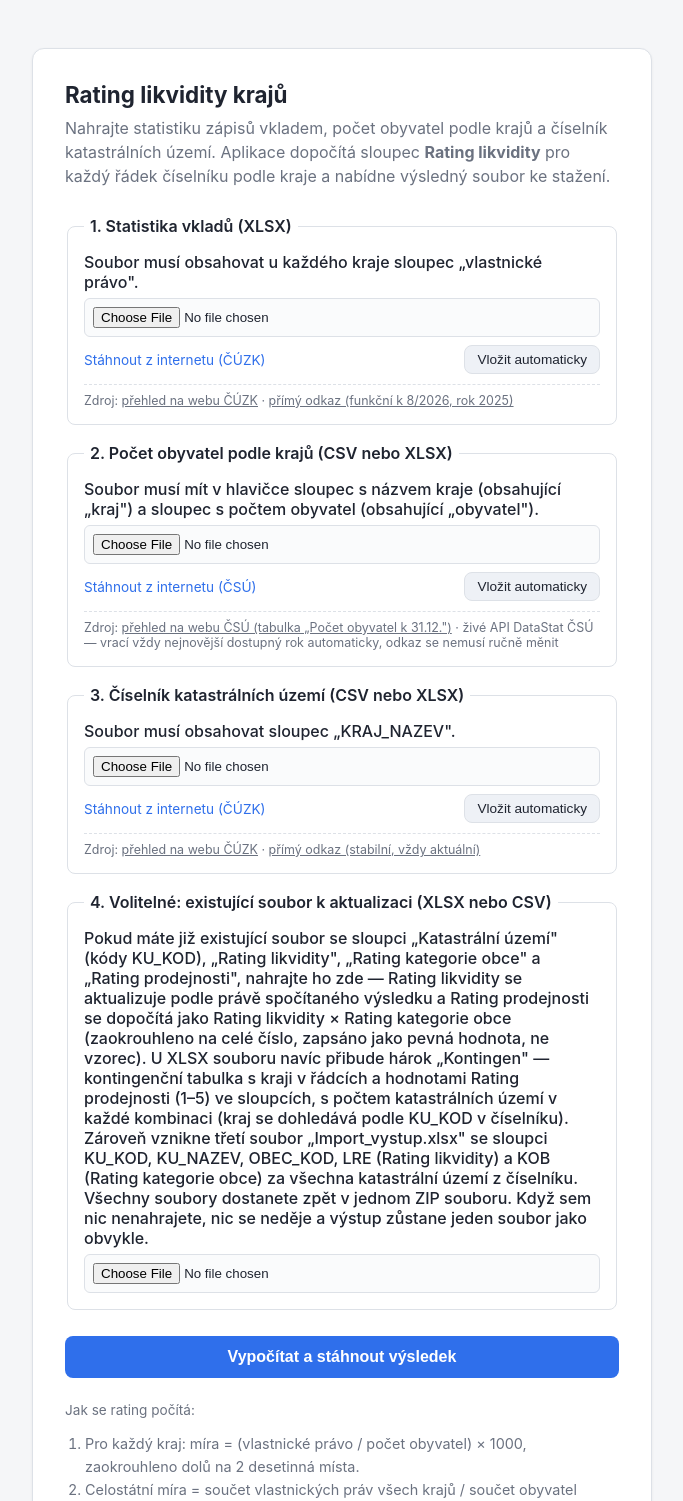
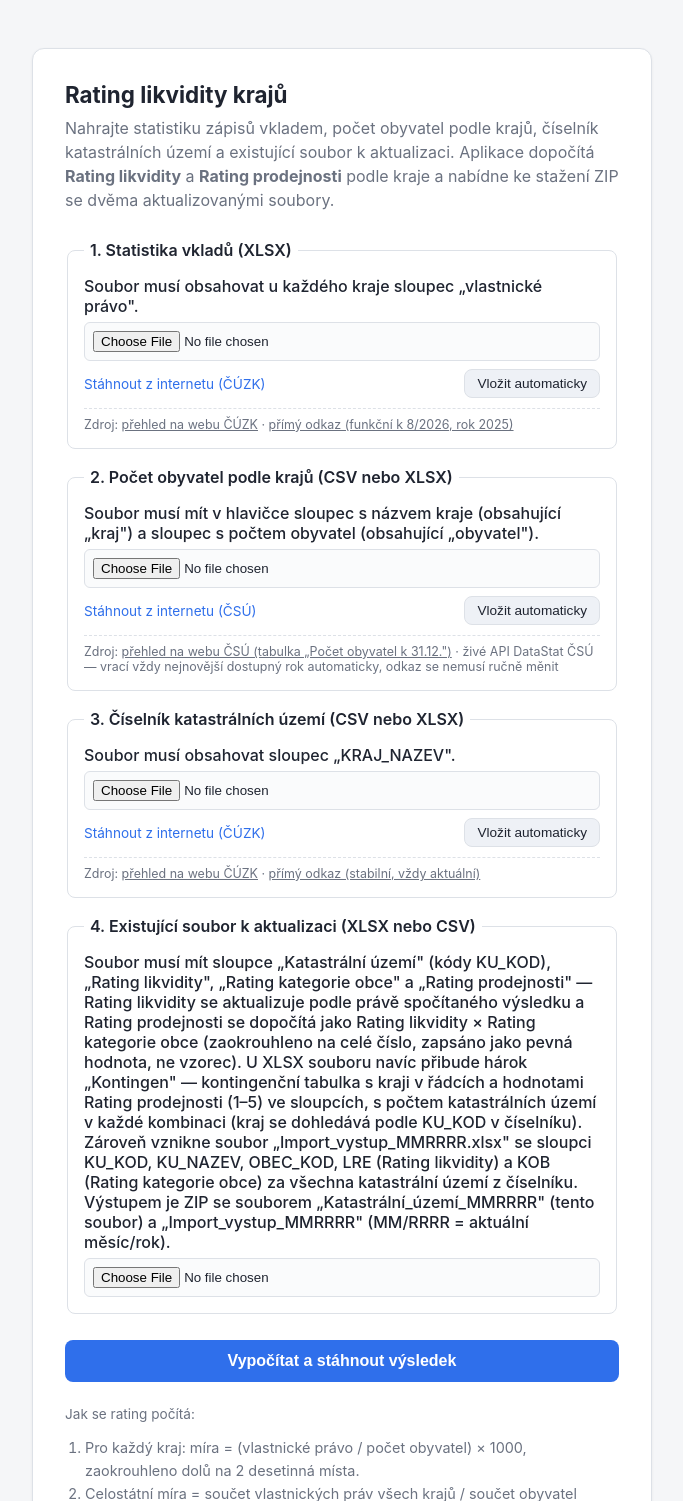
Before and after one commit to koym00/Rating_likvidity, a Flask app: page / in a window 1280 px wide. Shown: the top 1501 px of the page, without its empty margins (298-981 px from the left). Run offline with Flask 3, Linux system fonts and the light colour scheme.

Commit message:
Drop ciselnik_s_ratingem from output, add dated filenames
- Číselník output is no longer shipped as a deliverable; it's still
  processed internally as the source of KU_KOD/kraj/rating data for the
  other two outputs.
- Since those other outputs (Katastrální_území_MMYYYY, Import_vystup_
  MMYYYY) are the only remaining deliverables and both depend on the
  update file, that field is now required instead of optional.
- aktualizovany_soubor renamed to Katastrální_území_{MM}{YYYY}
  (current month/year).
- Import_vystup renamed to Import_vystup_{MM}{YYYY}.
- Updated form: field 4 is required, updated descriptions.

```diff
--- a/main/routes.py
+++ b/main/routes.py
@@ -237,6 +237,10 @@ def normalize_ku_kod(val):
     return str(val).strip()
 
 
+def aktualni_mmyyyy():
+    return datetime.date.today().strftime("%m%Y")
+
+
 def process_csv_ciselnik(raw_bytes, ratings):
     enc = detect_encoding(raw_bytes)
     text = raw_bytes.decode(enc)
@@ -431,7 +435,7 @@ def process_aktualizace_xlsx(file_stream, ku_kod_to_rating, ku_kod_to_kraj):
     out_stream.seek(0)
     return {
         "stream": out_stream,
-        "filename": "aktualizovany_soubor.xlsx",
+        "filename": f"Katastrální_území_{aktualni_mmyyyy()}.xlsx",
         "nenaparovane": nenaparovane,
         "aktualizovano": aktualizovano,
         "bez_kategorie": bez_kategorie,
@@ -501,7 +505,7 @@ def process_aktualizace_csv(raw_bytes, ku_kod_to_rating):
     # CSV nemá pojem "hárok", kontingenční tabulku (Kontingen) tedy nelze přidat.
     return {
         "stream": out_stream,
-        "filename": "aktualizovany_soubor.csv",
+        "filename": f"Katastrální_území_{aktualni_mmyyyy()}.csv",
         "nenaparovane": nenaparovane,
         "aktualizovano": aktualizovano,
         "bez_kategorie": bez_kategorie,
@@ -657,7 +661,6 @@ def vypocitat():
     f_obyvatele = request.files.get("obyvatele")
     f_ciselnik = request.files.get("ciselnik")
     f_aktualizace = request.files.get("aktualizace")
-    ma_aktualizaci = bool(f_aktualizace and f_aktualizace.filename)
 
     if not f_statistika or f_statistika.filename == "":
         flash("Nahrajte prosím soubor se statistikou vkladů (XLSX).")
@@ -667,6 +670,9 @@ def vypocitat():
         return redirect(url_for("main.index"))
     if not f_ciselnik or f_ciselnik.filename == "":
         flash("Nahrajte prosím soubor s číselníkem katastrálních území.")
+        return redirect(url_for("main.index"))
+    if not f_aktualizace or f_aktualizace.filename == "":
+        flash("Nahrajte prosím soubor k aktualizaci (Katastrální území / Rating likvidity / Rating kategorie obce / Rating prodejnosti).")
         return redirect(url_for("main.index"))
 
     try:
@@ -683,16 +689,14 @@ def vypocitat():
     try:
         if is_xlsx:
             ciselnik_vysledek = process_xlsx_ciselnik(f_ciselnik.stream, ratings)
-            mimetype = "application/vnd.openxmlformats-officedocument.spreadsheetml.sheet"
         else:
             ciselnik_vysledek = process_csv_ciselnik(f_ciselnik.read(), ratings)
-            mimetype = "text/csv"
     except Exception as exc:
         flash(f"Chyba při zpracování číselníku: {exc}")
         return redirect(url_for("main.index"))
-
-    out_stream = ciselnik_vysledek["stream"]
-    out_name = ciselnik_vysledek["filename"]
+    # ciselnik_vysledek["stream"] (číselník s doplněným Rating likvidity) se dál
+    # neposílá jako samostatný výstup - používá se jen jako zdroj dat (KU_KOD, kraj,
+    # rating) pro Katastrální_území_MMYYYY a Import_vystup_MMYYYY níže.
 
     if ciselnik_vysledek["nenaparovane"]:
         flash(
@@ -700,9 +704,6 @@ def vypocitat():
             "(sloupec Rating likvidity zůstal prázdný): "
             + ", ".join(sorted(ciselnik_vysledek["nenaparovane"]))
         )
-
-    if not ma_aktualizaci:
-        return send_file(out_stream, as_attachment=True, download_name=out_name, mimetype=mimetype)
 
     try:
         akt_vysledek = process_aktualizace(
@@ -734,9 +735,8 @@ def vypocitat():
 
     zip_stream = io.BytesIO()
     with zipfile.ZipFile(zip_stream, "w", zipfile.ZIP_DEFLATED) as zf:
-        zf.writestr(out_name, out_stream.getvalue())
         zf.writestr(akt_vysledek["filename"], akt_vysledek["stream"].getvalue())
-        zf.writestr("Import_vystup.xlsx", import_vystup_stream.getvalue())
+        zf.writestr(f"Import_vystup_{aktualni_mmyyyy()}.xlsx", import_vystup_stream.getvalue())
     zip_stream.seek(0)
 
     return send_file(zip_stream, as_attachment=True, download_name="vysledky.zip", mimetype="application/zip")
--- a/main/templates/index.html
+++ b/main/templates/index.html
@@ -143,9 +143,10 @@
 <div class="card">
     <h1>Rating likvidity krajů</h1>
     <p class="lead">
-        Nahrajte statistiku zápisů vkladem, počet obyvatel podle krajů a číselník
-        katastrálních území. Aplikace dopočítá sloupec <strong>Rating likvidity</strong>
-        pro každý řádek číselníku podle kraje a nabídne výsledný soubor ke stažení.
+        Nahrajte statistiku zápisů vkladem, počet obyvatel podle krajů, číselník
+        katastrálních území a existující soubor k aktualizaci. Aplikace dopočítá
+        <strong>Rating likvidity</strong> a <strong>Rating prodejnosti</strong> podle kraje
+        a nabídne ke stažení ZIP se dvěma aktualizovanými soubory.
     </p>
 
     {% with messages = get_flashed_messages() %}
@@ -200,22 +201,22 @@
         </fieldset>
 
         <fieldset>
-            <legend>4. Volitelné: existující soubor k aktualizaci (XLSX nebo CSV)</legend>
+            <legend>4. Existující soubor k aktualizaci (XLSX nebo CSV)</legend>
             <label for="aktualizace">
-                Pokud máte již existující soubor se sloupci „Katastrální území" (kódy KU_KOD),
-                „Rating likvidity", „Rating kategorie obce" a „Rating prodejnosti", nahrajte ho
-                zde — Rating likvidity se aktualizuje podle právě spočítaného výsledku a Rating
-                prodejnosti se dopočítá jako Rating likvidity × Rating kategorie obce (zaokrouhleno
-                na celé číslo, zapsáno jako pevná hodnota, ne vzorec). U XLSX souboru navíc přibude
-                hárok „Kontingen" — kontingenční tabulka s kraji v řádcích a hodnotami Rating
-                prodejnosti (1–5) ve sloupcích, s počtem katastrálních území v každé kombinaci
-                (kraj se dohledává podle KU_KOD v číselníku). Zároveň vznikne třetí soubor
-                „Import_vystup.xlsx" se sloupci KU_KOD, KU_NAZEV, OBEC_KOD, LRE (Rating likvidity)
-                a KOB (Rating kategorie obce) za všechna katastrální území z číselníku. Všechny
-                soubory dostanete zpět v jednom ZIP souboru. Když sem nic nenahrajete, nic se
-                neděje a výstup zůstane jeden soubor jako obvykle.
+                Soubor musí mít sloupce „Katastrální území" (kódy KU_KOD), „Rating likvidity",
+                „Rating kategorie obce" a „Rating prodejnosti" — Rating likvidity se aktualizuje
+                podle právě spočítaného výsledku a Rating prodejnosti se dopočítá jako Rating
+                likvidity × Rating kategorie obce (zaokrouhleno na celé číslo, zapsáno jako pevná
+                hodnota, ne vzorec). U XLSX souboru navíc přibude hárok „Kontingen" — kontingenční
+                tabulka s kraji v řádcích a hodnotami Rating prodejnosti (1–5) ve sloupcích, s
+                počtem katastrálních území v každé kombinaci (kraj se dohledává podle KU_KOD v
+                číselníku). Zároveň vznikne soubor „Import_vystup_MMRRRR.xlsx" se sloupci KU_KOD,
+                KU_NAZEV, OBEC_KOD, LRE (Rating likvidity) a KOB (Rating kategorie obce) za všechna
+                katastrální území z číselníku. Výstupem je ZIP se souborem
+                „Katastrální_území_MMRRRR" (tento soubor) a „Import_vystup_MMRRRR"
+                (MM/RRRR = aktuální měsíc/rok).
             </label>
-            <input type="file" id="aktualizace" name="aktualizace" accept=".csv,.xlsx,.xlsm">
+            <input type="file" id="aktualizace" name="aktualizace" accept=".csv,.xlsx,.xlsm" required>
         </fieldset>
 
         <button type="submit">Vypočítat a stáhnout výsledek</button>
```
